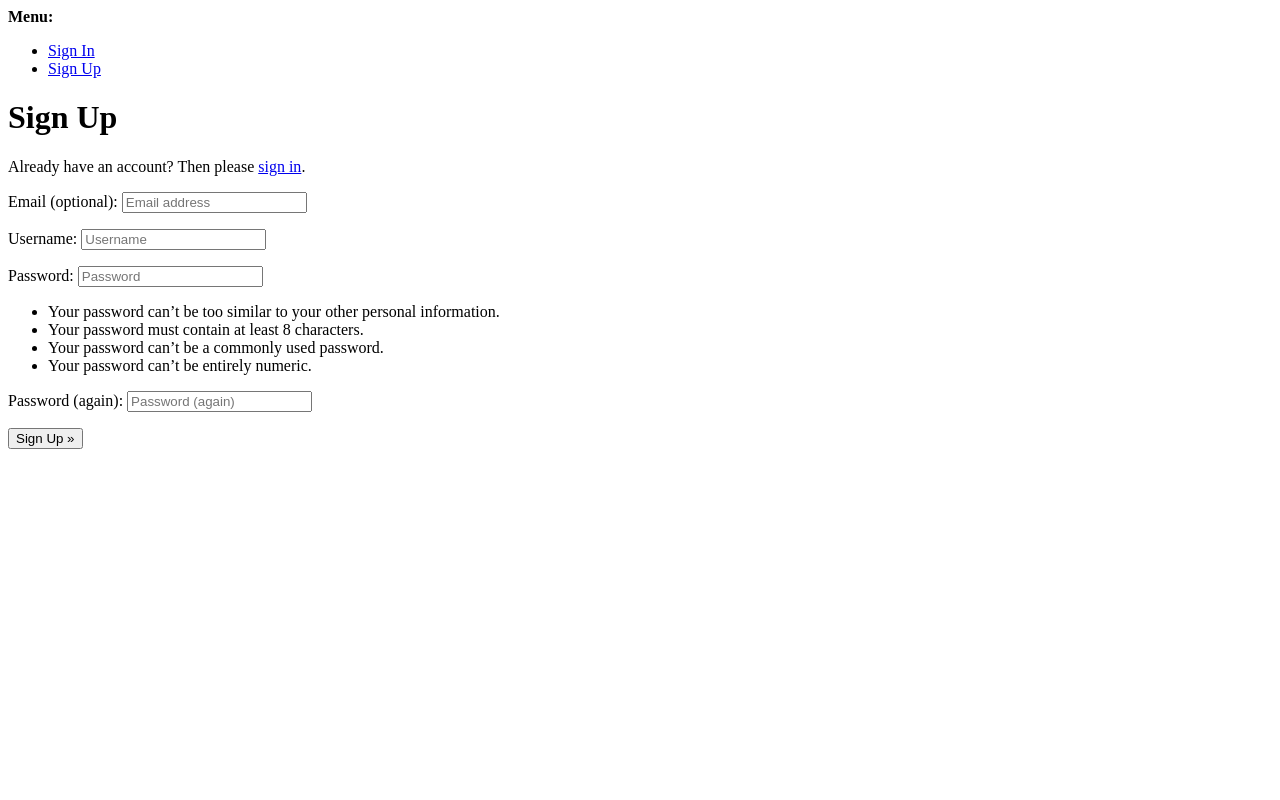
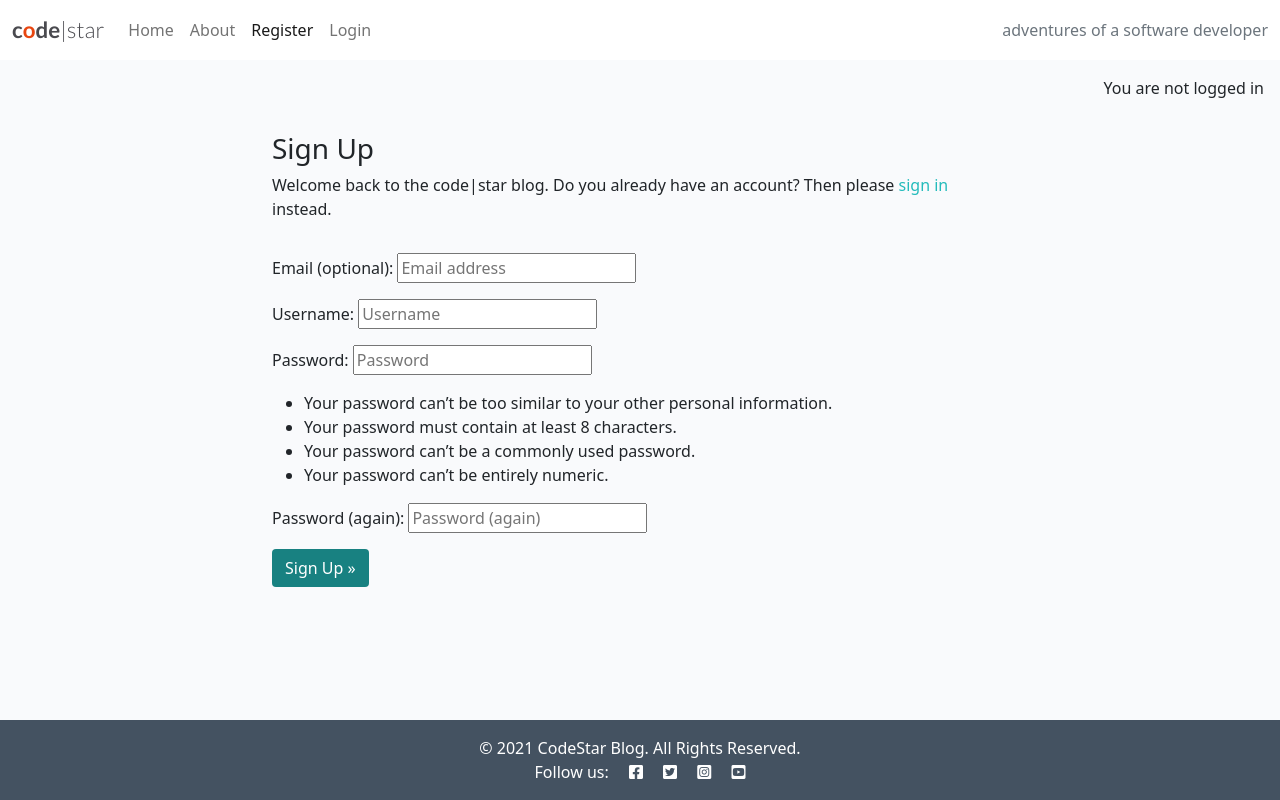
Before and after one commit to Allwrightben/django-blog, a Django app: page /accounts/signup/ in a window 1280 px wide. Run offline with Django 4.2, Linux system fonts and the light colour scheme; parts of the project's set-up code (start-up, migrations or seed data) failed here and were passed over.

Commit message:
Add style to signup by extending base.html

```diff
--- a/codestar/settings.py
+++ b/codestar/settings.py
@@ -34,7 +34,7 @@ TEMPLATES_DIR = os.path.join(BASE_DIR, 'templates')
 SECRET_KEY = 'djangocommand1%2&3*4^5@6!7(8)9_0+'
 
 # SECURITY WARNING: don't run with debug turned on in production!
-DEBUG = False
+DEBUG = True
 
 ALLOWED_HOSTS = ['http://127.0.0.1:8000',
                 '127.0.0.1',
--- a/templates/account/signup.html
+++ b/templates/account/signup.html
@@ -1,21 +1,38 @@
-{% extends "account/base.html" %}
+{% extends "base.html" %}
 
 {% load i18n %}
 
-{% block head_title %}{% trans "Signup" %}{% endblock head_title %}
+{% block head_title %}{% trans "Signup" %}{% endblock %}
 
 {% block content %}
-<h1>{% trans "Sign Up" %}</h1>
+<div class="container">
+  <div class="row">
+    <div class="col-md-8 mt-3 offset-md-2">
+      <h3>{% trans "Sign Up" %}</h3>
 
-<p>{% blocktrans %}Already have an account? Then please <a href="{{ login_url }}">sign in</a>.{% endblocktrans %}</p>
+      <p>{% blocktrans %}
+        Welcome back to the code|star blog.
+        Do you already have an account? Then please
+        <a class="link" href="{{ login_url }}">sign in</a>
+        instead.
+      {% endblocktrans %}</p>
+    </div>
+  </div>
+  <div class="row">
+    <div class="col-md-8 mt-3 offset-md-2">
+      <form class="signup" id="signup_form" method="post"
+        action="{% url 'account_signup' %}">
+        {% csrf_token %}
+        {{ form.as_p }}
+        {% if redirect_field_value %}
+        <input type="hidden" name="{{ redirect_field_name }}"
+          value="{{ redirect_field_value }}" />
+        {% endif %}
+        <button class="btn btn-signup right" type="submit">
+          {% trans "Sign Up" %} &raquo;</button>
+      </form>
+    </div>
+  </div>
+</div>
 
-<form class="signup" id="signup_form" method="post" action="{% url 'account_signup' %}">
-  {% csrf_token %}
-  {{ form.as_p }}
-  {% if redirect_field_value %}
-  <input type="hidden" name="{{ redirect_field_name }}" value="{{ redirect_field_value }}" />
-  {% endif %}
-  <button type="submit">{% trans "Sign Up" %} &raquo;</button>
-</form>
-
-{% endblock content %}
+{% endblock %}
--- a/templates/base.html
+++ b/templates/base.html
@@ -75,6 +75,12 @@
 
     <main class="flex-shrink-0 main-bg">
 
+        {% if user.is_authenticated %}
+        <p class="text-end m-3">You are logged in as {{ user }}</p>
+        {% else %}
+        <p class="text-end m-3">You are not logged in</p>
+        {% endif %}
+
         {% block content %}
         <!-- Content Goes here -->
         {% endblock content %}
```
